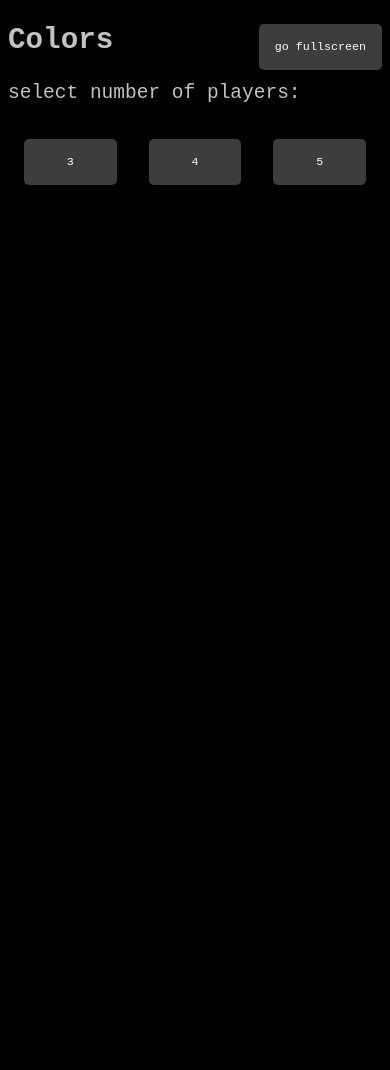
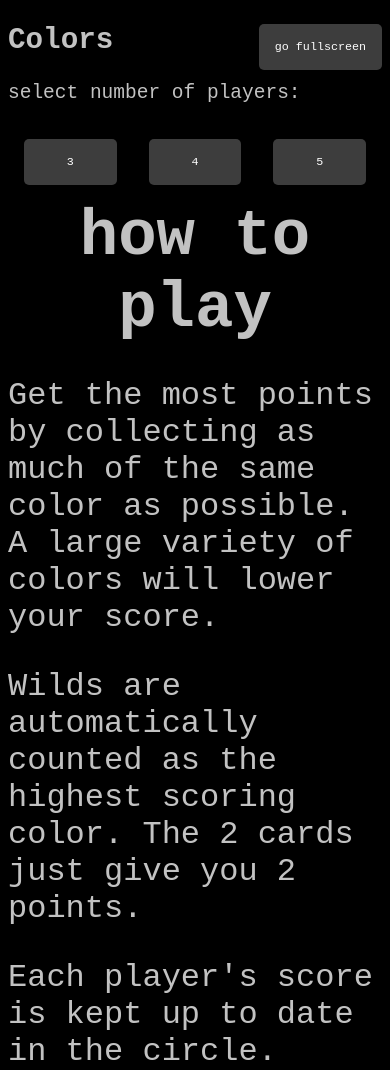
Before and after one commit to jakecoffman/colors, a Vue app: page / in a window 390 px wide. Before the commit the page ends 868 px from the top, so only its background shows below. Built offline with nearby package versions, Linux system fonts and the light colour scheme.

Commit message:
how to play & mobile fixes

```diff
--- a/src/App.vue
+++ b/src/App.vue
@@ -9,6 +9,16 @@
         <button @click="setPlayers(4)" class="grow">4</button>
         <button @click="setPlayers(5)" class="grow">5</button>
       </div>
+      <h2>how to play</h2>
+      <p class="small">
+        Get the most points by collecting as much of the same color
+        as possible. A large variety of colors will lower your score.
+      </p>
+      <p class="small">
+        Wilds are automatically counted as the highest scoring color.
+        The 2 cards just give you 2 points.
+      </p>
+      <p class="small">Each player's score is kept up to date in the circle.</p>
     </section>
 
     <section v-else class="board">
@@ -19,7 +29,7 @@
 
       <!-- Cards -->
       <div class="rows">
-        <div v-for="(lane, index) of lanes" :key="index" class="flex" style="max-height: 90px;">
+        <div v-for="(lane, index) of lanes" :key="index" class="row">
           <button v-if="substate==='add' && !lane.picked" @click="add(index)" :disabled="lane.length === 3">
             ADD {{index+1}}
           </button>
@@ -369,10 +379,11 @@
   }
 
   .players {
-    font-size: 8vh;
+    font-size: 10vh;
     display: flex;
     align-items: center;
     justify-content: center;
+    margin-bottom: .25rem;
   }
 
   .done {
@@ -492,6 +503,11 @@
     justify-content: space-between;
   }
 
+  .row {
+    display: flex;
+    margin-bottom: .25rem;
+  }
+
   .take {
     white-space: nowrap;
   }
@@ -499,4 +515,8 @@
   #flipped-card {
     margin-right: .5rem;
   }
+
+  .small {
+    font-size: 24pt;
+  }
 </style>
--- a/src/components/Card.vue
+++ b/src/components/Card.vue
@@ -24,13 +24,13 @@ export default {
   .card {
     color: black !important;
     text-align: center;
-    width: 80px;
-    height: 80px;
+    width: 70px;
+    height: 70px;
     margin-right: .25rem;
     margin-left: .25rem;
   }
   .card > div {
-    line-height: 80px;
+    line-height: 70px;
     width: 100%;
     height: 100%;
     border-radius: 5px;
```
